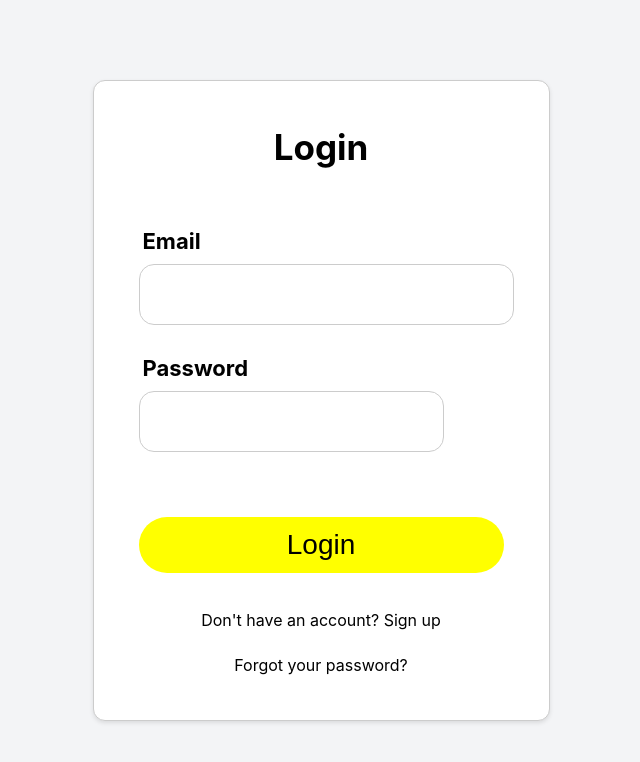
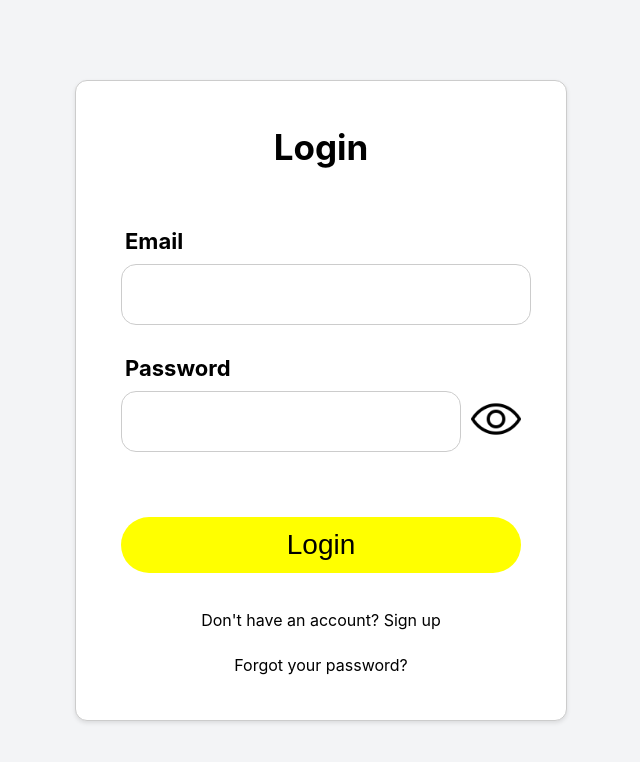
Before and after one commit to vpvvladimirov/taxi-website, a React (Create React App) app: page / in a window 1280 px wide. Shown: the top 762 px of the page, without its empty margins (319-959 px from the left). Built offline with nearby package versions, Linux system fonts and the light colour scheme.

Commit message:
Login component created

```diff
--- a/src/components/login/login.jsx
+++ b/src/components/login/login.jsx
@@ -1,5 +1,15 @@
 import './login.css';
-export const Login = () => {
+import { useState } from 'react';
+import hidePasswordIcon from '../../images/hide-password-icon.png';
+import showPasswordIcon from '../../images/show-password-icon.png';
+
+const Login = () => {
+  const [showPassword, setShowPassword] = useState(false);
+
+  const togglePasswordVisibility = () => {
+    setShowPassword(!showPassword);
+  }
+
   return (
     <div className='login-form'>
       <div className='login-text'>Login</div>
@@ -8,11 +18,19 @@ export const Login = () => {
         <input type="email" id="email" required />
       </div>
       <div className="form-group">
+
         <label htmlFor="password">Password</label>
-        <input type="password" id="password" required />
+        <div className='password-group'>
+          <input type={showPassword ? "text" : "password"} id="password" required />
+          <i className={`password-toggle ${showPassword ? 'visible' : 'hidden'}`} onClick={togglePasswordVisibility}>
+            <img src={showPassword ? hidePasswordIcon : showPasswordIcon} alt="Toggle Password" />
+          </i>
+        </div>
       </div>
       <button type="submit">Login</button>
-      <a className='sign-up-link'>Don&apos;t have an account? Sign up</a>
+      <div className='sign-up-link'>
+        Don&apos;t have an account? <a>Sign up</a>
+      </div>
       <a className='forgotten-password'>Forgot your password?</a>
     </div>
   )
```
Also changed, not shown: src/images/hide-password-icon.png (added), src/images/show-password-icon.png (added).
